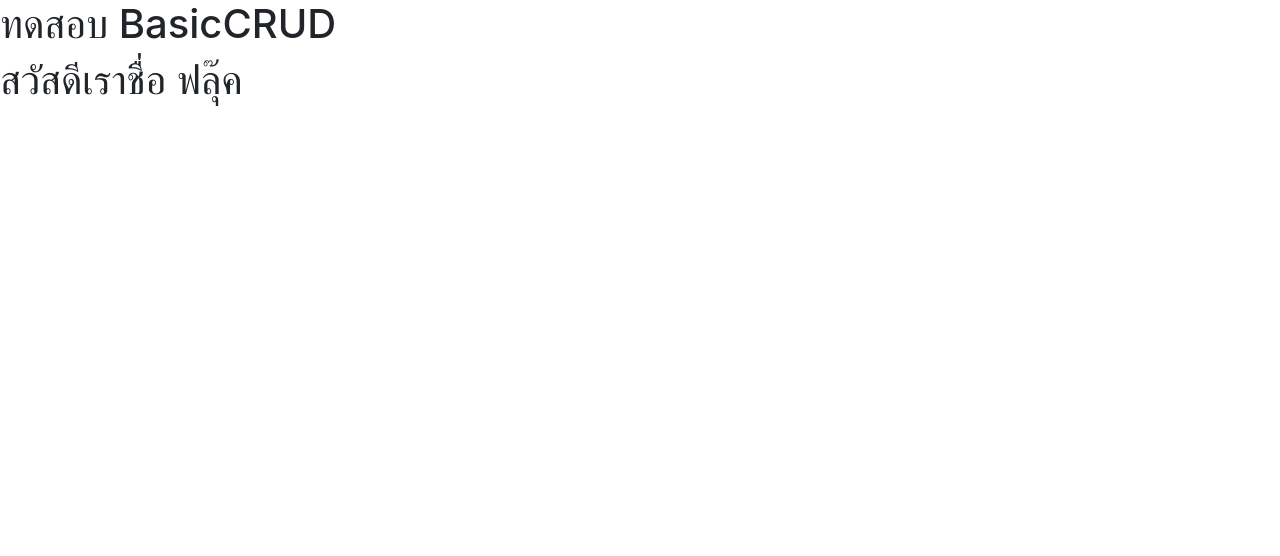
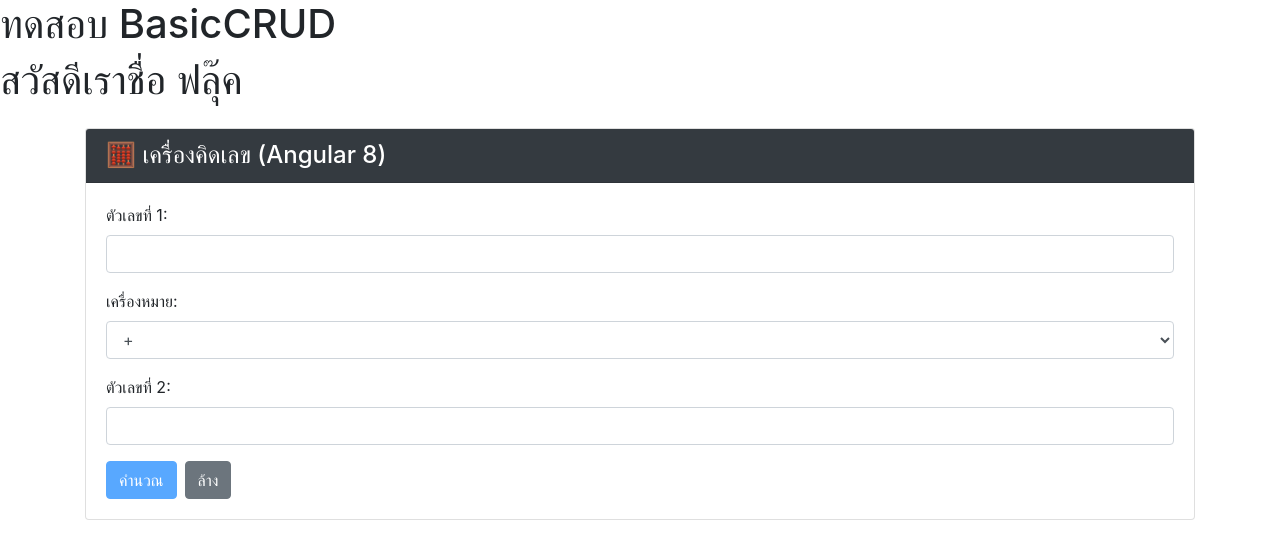
Before and after one commit to KittisakSS/BasicCRUD, an Angular app: page / in a window 1280 px wide. Shown: the top 556 px of the page. Built offline with nearby package versions, Linux system fonts and the light colour scheme.

Commit message:
cal_test

```diff
--- a/src/app/app.component.html
+++ b/src/app/app.component.html
@@ -1,2 +1,3 @@
 <h1>ทดสอบ {{title}}</h1>
 <h1>สวัสดีเราชื่อ {{name}}</h1>
+<app-calculator></app-calculator>
--- a/src/app/app.module.ts
+++ b/src/app/app.module.ts
@@ -5,11 +5,13 @@ import { FormsModule } from '@angular/forms';
 import { AppRoutingModule } from './app-routing.module';
 import { AppComponent } from './app.component';
 import { ProductsComponent } from './components/products/products.component';
+import { CalculatorComponent } from './components/calculator/calculator.component';
 
 @NgModule({
   declarations: [
     AppComponent,
-    ProductsComponent
+    ProductsComponent,
+    CalculatorComponent
   ],
   imports: [
     BrowserModule,
--- /dev/null
+++ b/src/app/components/calculator/calculator.component.html
@@ -0,0 +1,37 @@
+<div class="container mt-4">
+  <div class="card">
+    <div class="card-header bg-dark text-white">
+      <h4 class="mb-0">🧮 เครื่องคิดเลข (Angular 8)</h4>
+    </div>
+    <div class="card-body">
+      <form (ngSubmit)="calculate()" #calcForm="ngForm">
+        <div class="form-group">
+          <label>ตัวเลขที่ 1:</label>
+          <input type="number" [(ngModel)]="number1" name="number1" class="form-control" required />
+        </div>
+
+        <div class="form-group">
+          <label>เครื่องหมาย:</label>
+          <select class="form-control" [(ngModel)]="operator" name="operator">
+            <option>+</option>
+            <option>-</option>
+            <option>*</option>
+            <option>/</option>
+          </select>
+        </div>
+
+        <div class="form-group">
+          <label>ตัวเลขที่ 2:</label>
+          <input type="number" [(ngModel)]="number2" name="number2" class="form-control" required />
+        </div>
+
+        <button type="submit" class="btn btn-primary mr-2" [disabled]="!calcForm.valid">คำนวณ</button>
+        <button type="button" class="btn btn-secondary" (click)="clear()">ล้าง</button>
+      </form>
+
+      <div class="mt-4" *ngIf="result !== null">
+        <h5>ผลลัพธ์: {{ result }}</h5>
+      </div>
+    </div>
+  </div>
+</div>
--- /dev/null
+++ b/src/app/components/calculator/calculator.component.ts
@@ -0,0 +1,44 @@
+import { Component, OnInit } from '@angular/core';
+
+@Component({
+  selector: 'app-calculator',
+  templateUrl: './calculator.component.html',
+  styleUrls: ['./calculator.component.css']
+})
+export class CalculatorComponent implements OnInit {
+
+  constructor() { }
+
+  ngOnInit() {
+  }
+   number1: number = null;
+  number2: number = null;
+  operator: string = '+';
+  result: number = null;
+
+  calculate() {
+    switch (this.operator) {
+      case '+':
+        this.result = this.number1 + this.number2;
+        break;
+      case '-':
+        this.result = this.number1 - this.number2;
+        break;
+      case '*':
+        this.result = this.number1 * this.number2;
+        break;
+      case '/':
+        this.result = this.number2 !== 0 ? this.number1 / this.number2 : NaN;
+        break;
+      default:
+        this.result = NaN;
+    }
+  }
+
+  clear() {
+    this.number1 = null;
+    this.number2 = null;
+    this.operator = '+';
+    this.result = null;
+  }
+}
```
Also changed, not shown: src/app/components/calculator/calculator.component.css (added), src/index.html (line endings or trailing spaces), 1 other file (tests, documents, lock files or other folders).
